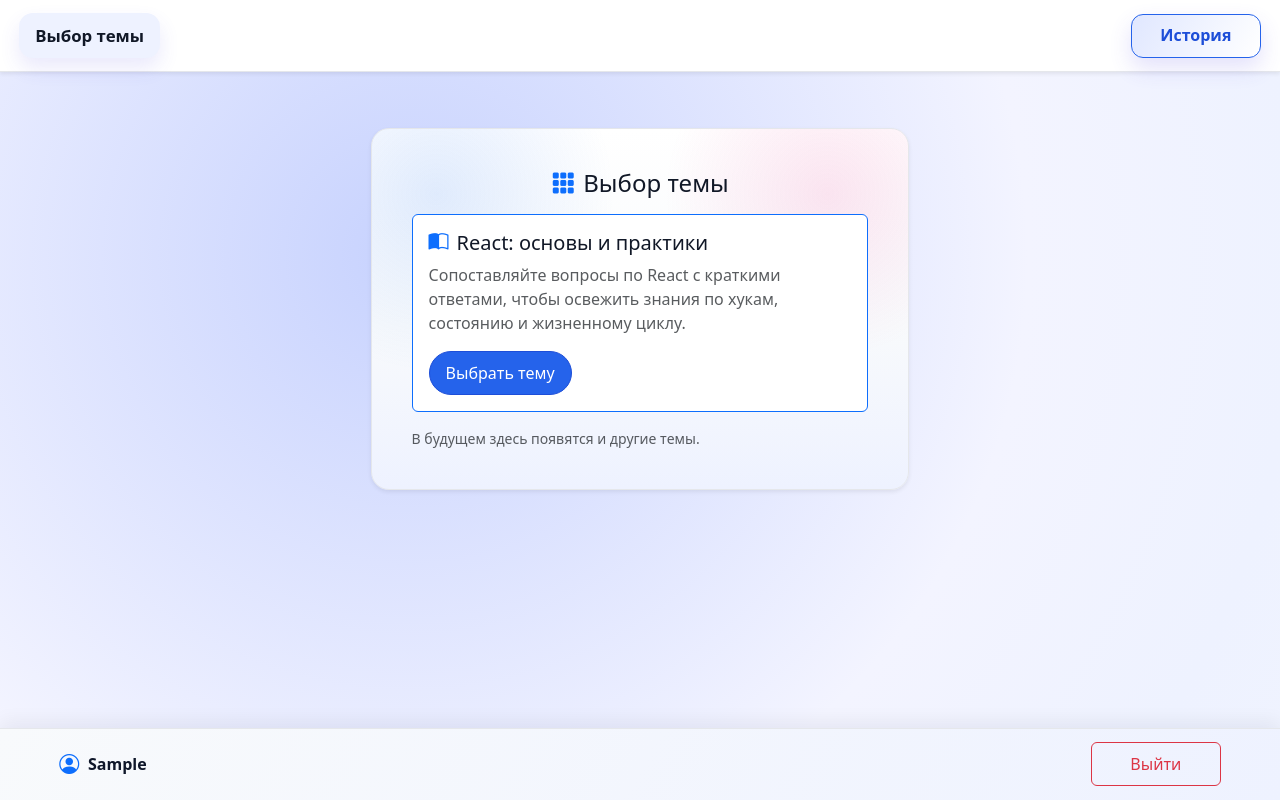
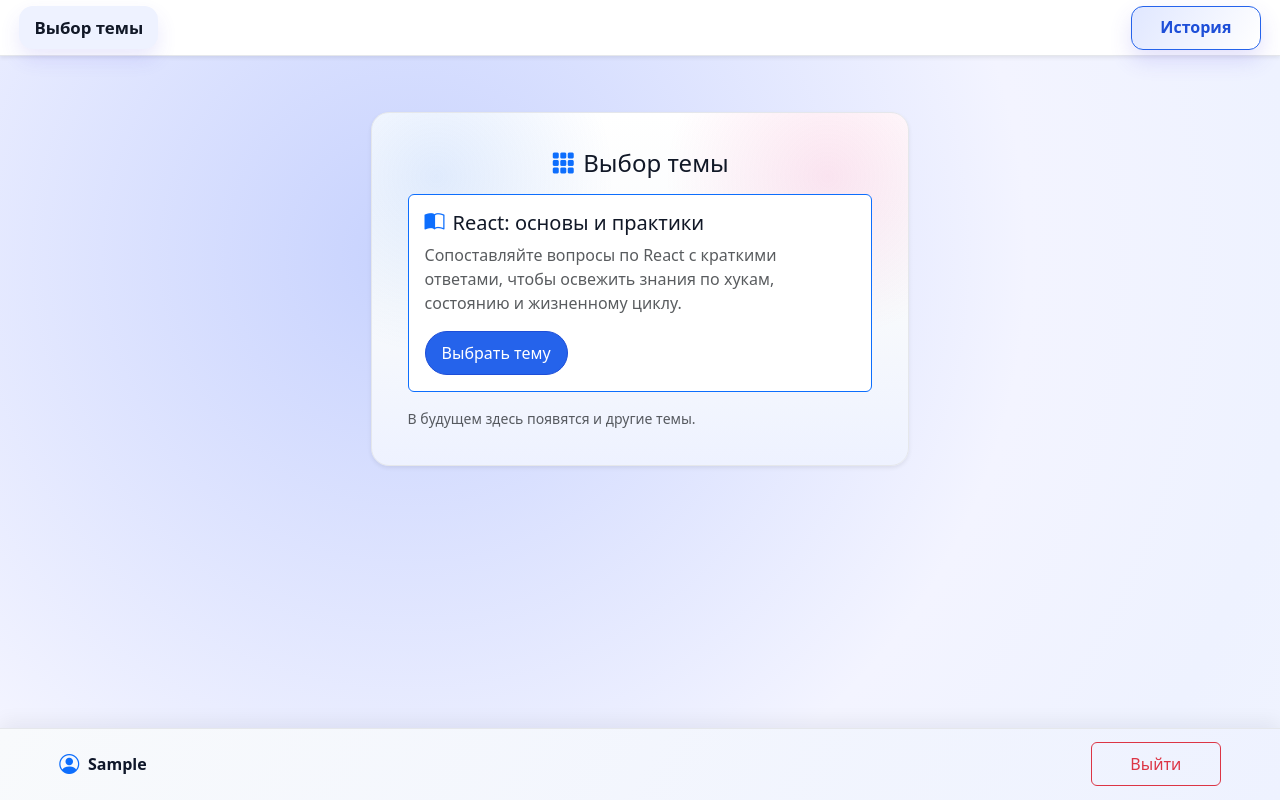
Before and after one commit to pavelkayler/pavelkayler.github.io, a React (Vite) app: page /#/ in a window 1280 px wide. Both pictures are taken after typing "Sample" into the empty fields and a click on the button "Войти". Built offline with nearby package versions, Linux system fonts and the light colour scheme.

Commit message:
Adjust header sizing and card padding

```diff
--- a/src/ui/app/App.css
+++ b/src/ui/app/App.css
@@ -57,7 +57,7 @@ body {
 
 .app-navbar {
     border-bottom: 1px solid #e5e7eb;
-    padding-block: 0.35rem;
+    padding-block: 0.2rem;
     width: 100%;
 }
 
@@ -77,7 +77,7 @@ body {
     color: #111827;
     text-decoration: none;
     border-radius: 14px;
-    padding: 0.65rem 1rem;
+    padding: 0.55rem 0.95rem;
     background: #eef2ff;
     box-shadow: 0 10px 20px rgba(79, 70, 229, 0.12);
     display: inline-flex;
@@ -91,10 +91,10 @@ body {
     top: 0;
     z-index: 5;
     backdrop-filter: blur(6px);
-    min-height: 72px;
+    min-height: 56px;
     display: flex;
     align-items: center;
-    padding-block: 0.35rem;
+    padding-block: 0.2rem;
 }
 
 .header-grid {
@@ -248,6 +248,15 @@ body {
     linear-gradient(180deg, #ffffff 0%, #f8fafc 55%, #eef2ff 100%);
     box-shadow: 0 18px 36px rgba(79, 70, 229, 0.18);
     animation: page-fade-in 0.25s ease-out;
+}
+
+.page-card {
+    padding: clamp(0.85rem, 2vw, 1.1rem) !important;
+}
+
+.page-card > .card-body {
+    padding-inline: clamp(0.85rem, 2vw, 1.15rem);
+    padding-block: clamp(0.85rem, 2vw, 1.15rem);
 }
 
 @keyframes page-fade-in {
```
